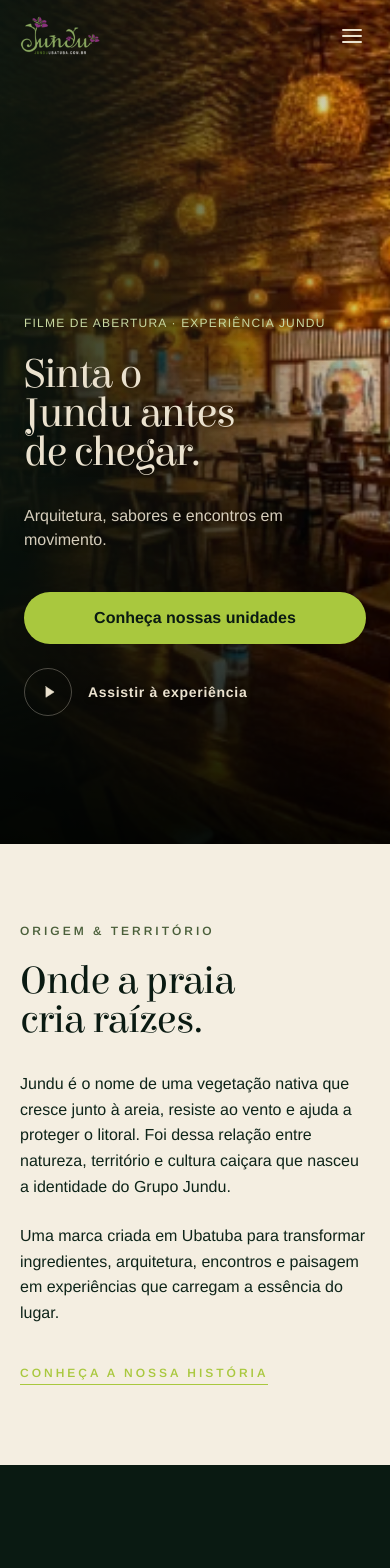
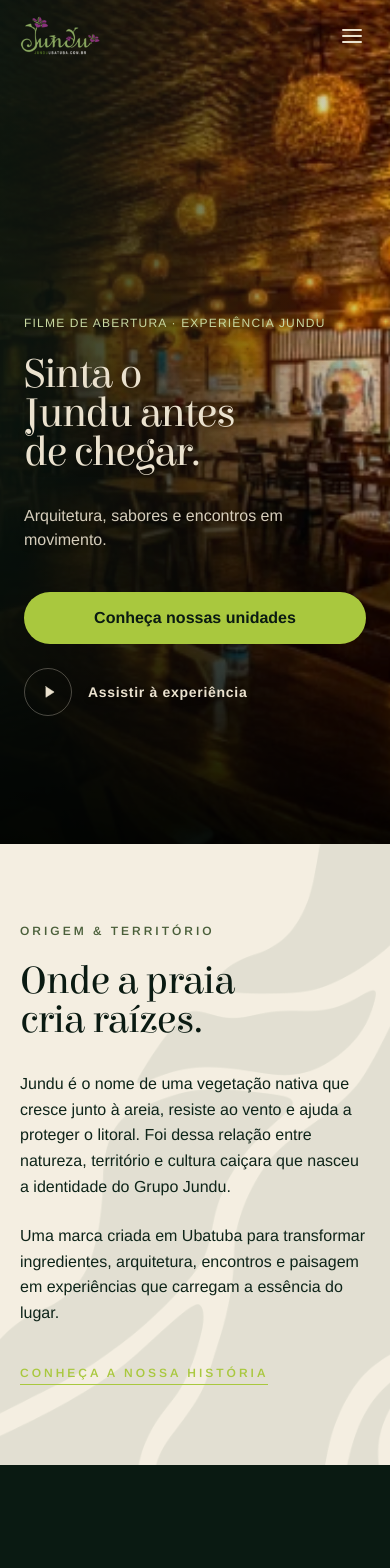
Before and after one commit to silvarodrigueswender30-del/site-jundu, a Next.js app: page / in a window 390 px wide. Shown: the top 1568 px of the page. Built offline with nearby package versions, Linux system fonts and the light colour scheme.

Commit message:
fix: enable approved territory texture on mobile

```diff
--- a/src/components/brand/artwork/territory-artwork.module.css
+++ b/src/components/brand/artwork/territory-artwork.module.css
@@ -5,20 +5,24 @@
   pointer-events: none;
   user-select: none;
   background-color: var(--color-forest-600);
-  opacity: 0;
+  opacity: 0.08;
   -webkit-mask-image: url("/brand/textures/territory-alpha.png");
   mask-image: url("/brand/textures/territory-alpha.png");
   -webkit-mask-repeat: no-repeat;
   mask-repeat: no-repeat;
-  -webkit-mask-size: 1000px auto;
-  mask-size: 1000px auto;
-  -webkit-mask-position: calc(100% + 520px) 58%;
-  mask-position: calc(100% + 520px) 58%;
+  -webkit-mask-size: auto 112%;
+  mask-size: auto 112%;
+  -webkit-mask-position: 42% center;
+  mask-position: 42% center;
 }
 
 @media (min-width: 768px) {
   .artwork {
     opacity: 0.1;
+    -webkit-mask-size: 1000px auto;
+    mask-size: 1000px auto;
+    -webkit-mask-position: calc(100% + 520px) 58%;
+    mask-position: calc(100% + 520px) 58%;
   }
 }
 
```
Also changed, not shown: 1 other file (tests, documents, lock files or other folders).
